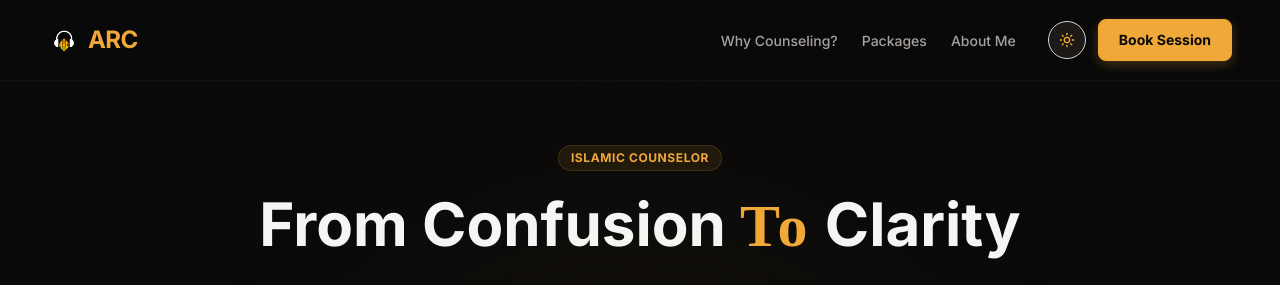
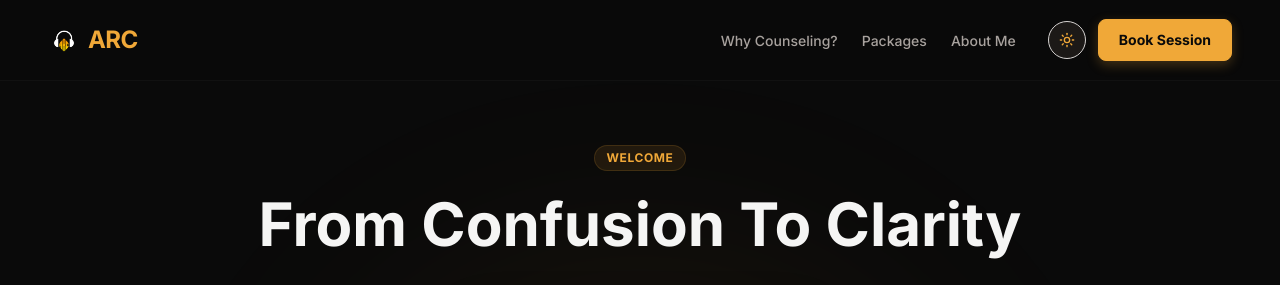
Before and after one commit to github-mahar/client-arc, a React (Vite) app: page / in a window 1280 px wide. Shown: the top 285 px of the page. Built offline with nearby package versions, Linux system fonts and the light colour scheme; grey boxes are pictures that could not be loaded; a web font is replaced by a local one.

Commit message:
added links

```diff
--- a/src/components/Hero.jsx
+++ b/src/components/Hero.jsx
@@ -27,11 +27,11 @@ export default function Hero() {
           transition={{ duration: 0.8 }}
         >
           <div className="inline-block px-3 py-1 text-xs font-bold uppercase tracking-wider text-[var(--neu-accent)] bg-[var(--neu-accent)]/10 rounded-full border border-[var(--neu-border)] transition-colors duration-300">
-            Islamic Counselor
+            Welcome
           </div>
 
           <h1 className="text-4xl md:text-6xl font-extrabold leading-tight text-[var(--neu-text)] transition-colors duration-300">
-            From Confusion <span className="font-display text-[var(--neu-accent)] tracking-wider transition-colors duration-300">To</span> Clarity
+            From Confusion To Clarity
           </h1>
         </motion.div>
 
--- a/src/components/SocialMedia.jsx
+++ b/src/components/SocialMedia.jsx
@@ -28,10 +28,10 @@ const YouTubeIcon = ({ className }) => (
 );
 
 const socialLinks = [
-  { name: 'TikTok',    icon: <TikTokIcon    className="w-7 h-7" />, href: '#' },
-  { name: 'Instagram', icon: <InstagramIcon className="w-7 h-7" />, href: '#' },
-  { name: 'Facebook',  icon: <FacebookIcon  className="w-7 h-7" />, href: '#' },
-  { name: 'YouTube',   icon: <YouTubeIcon   className="w-7 h-7" />, href: '#' },
+  { name: 'TikTok',    icon: <TikTokIcon    className="w-7 h-7" />, href: 'https://www.tiktok.com/@join.arc' },
+  { name: 'Instagram', icon: <InstagramIcon className="w-7 h-7" />, href: 'https://www.instagram.com/join.arc' },
+  { name: 'Facebook',  icon: <FacebookIcon  className="w-7 h-7" />, href: 'https://www.facebook.com/people/AbdulRehman-Cheema/61576562944636/' },
+  { name: 'YouTube',   icon: <YouTubeIcon   className="w-7 h-7" />, href: 'https://www.youtube.com/@join.arc.' },
 ];
 
 export default function SocialMedia() {
```
